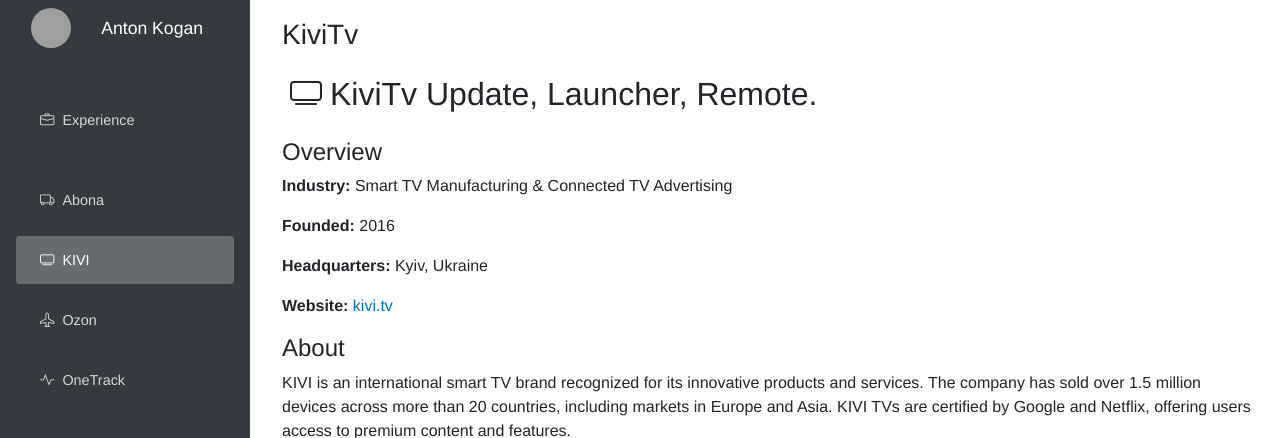
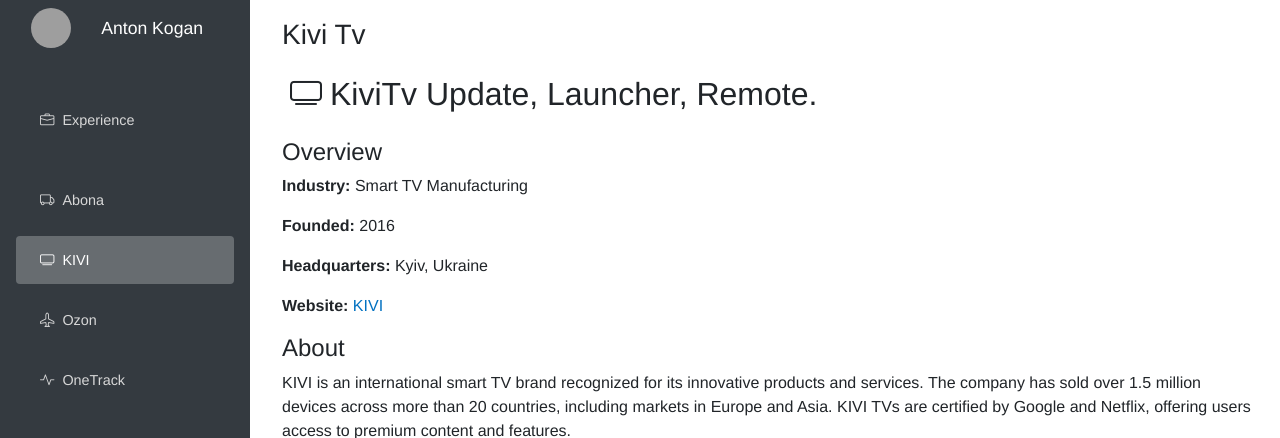
Before and after one commit to Antonkog/CVSource, an ASP.NET Core app: page /experience/kivi in a window 1280 px wide. Shown: the top 438 px of the page. Run offline with ASP.NET Core 8, Linux system fonts and the light colour scheme; style sheets or scripts are compiled from the project's sources; grey boxes are pictures that could not be loaded.

Commit message:
Update KIVI site.

```diff
--- a/Pages/Kivi.razor
+++ b/Pages/Kivi.razor
@@ -1,5 +1,5 @@
 @page "/experience/kivi"
-<h3>KiviTv</h3>
+<h3>Kivi Tv</h3>
 <div class="mt-4">
     <h2 class="mb-4">
         <i class="bi bi-tv m-2"></i>KiviTv Update, Launcher, Remote.
@@ -7,18 +7,15 @@
 
     <div>
         <h4>Overview</h4>
-        <p><strong>Industry:</strong> Smart TV Manufacturing & Connected TV Advertising</p>
+        <p><strong>Industry:</strong> Smart TV Manufacturing</p>
         <p><strong>Founded:</strong> 2016</p>
         <p><strong>Headquarters:</strong> Kyiv, Ukraine</p>
         <p>
-            <strong>Website:</strong> <a href="https://www.kivi.tv/" target="_blank">kivi.tv</a>
+            <strong>Website:</strong> <a href="https://kivismart.com" target="_blank">KIVI</a>
         </p>
 
         <h4>About</h4>
         <p>KIVI is an international smart TV brand recognized for its innovative products and services. The company has sold over 1.5 million devices across more than 20 countries, including markets in Europe and Asia. KIVI TVs are certified by Google and Netflix, offering users access to premium content and features.</p>
-
-        <h4>Strategic Partnerships</h4>
-        <p>In 2024, KIVI formed a strategic partnership with VIDAA USA to manage home screen advertising across smart TVs in Latin American markets, including Colombia, Chile, Peru, and Argentina. This collaboration aims to enhance user experience and set new standards in smart TV technology.</p>
     </div>
 
     <!-- Responsive Images -->
```
